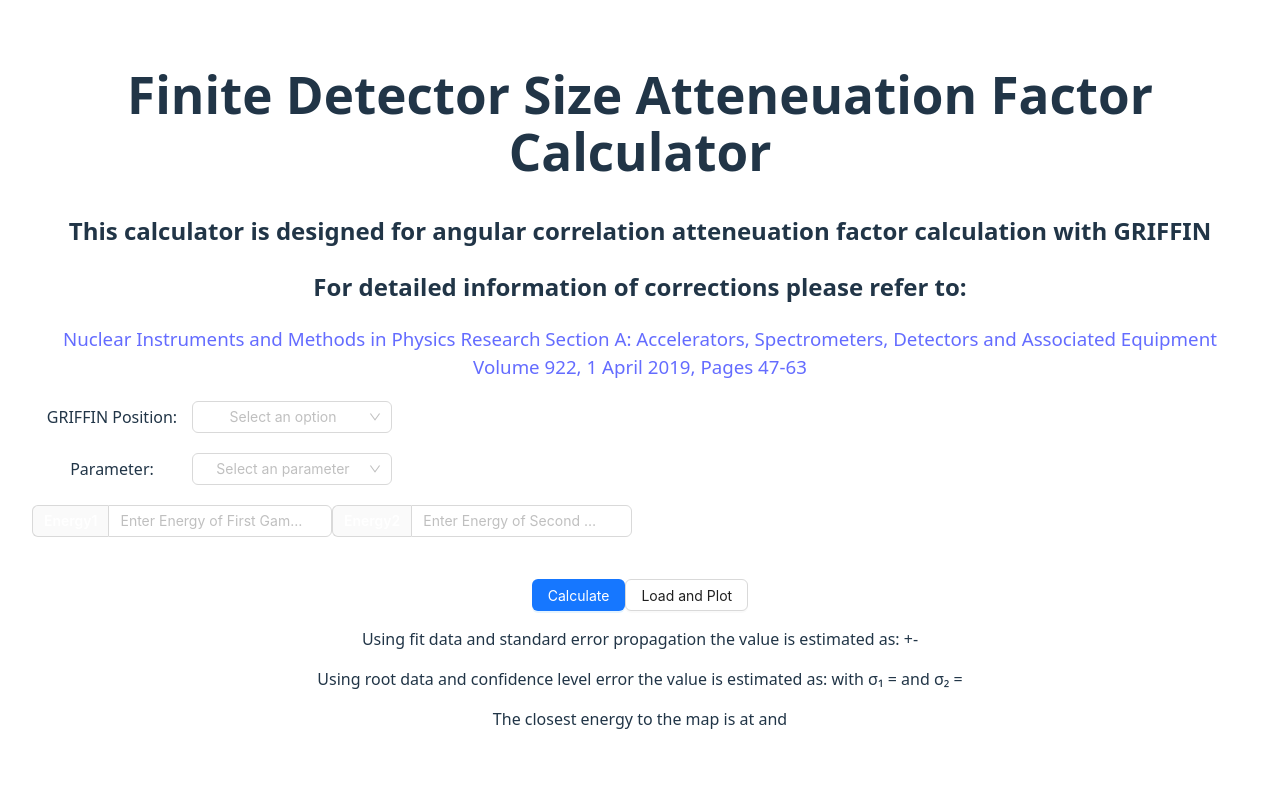
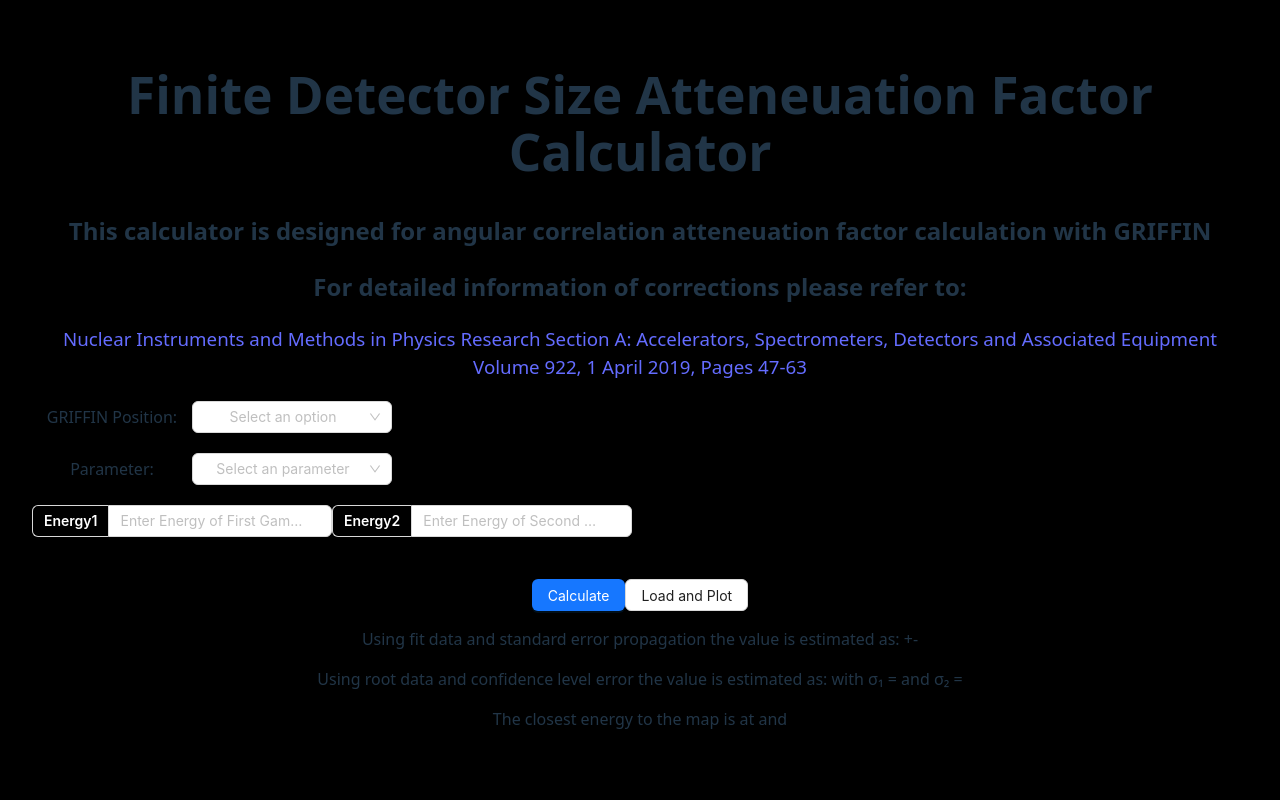
Before and after one commit to LJZ458/FiniteCorrectionCal, a React (Vite) app: page / in a window 1280 px wide. Shown: the top 800 px of the page. Built offline with nearby package versions, Linux system fonts and the light colour scheme.

Commit message:
fixed background color

```diff
--- a/src/App.css
+++ b/src/App.css
@@ -41,6 +41,10 @@
   padding: 2em;
 }
 
+body {
+      background-color: #000000; /* Or simply 'black' */
+    }
+
 .read-the-docs {
   color: #888;
 }
--- a/src/App.jsx
+++ b/src/App.jsx
@@ -425,6 +425,7 @@
   return (
     <>
       <div>
+      <div>
       <h1>Finite Detector Size Atteneuation Factor Calculator
       </h1>
       <h2>This calculator is designed for angular correlation atteneuation factor calculation with GRIFFIN
@@ -531,7 +532,7 @@
     />
 
 
-
+    </div>
     </>
   )
 }
```
